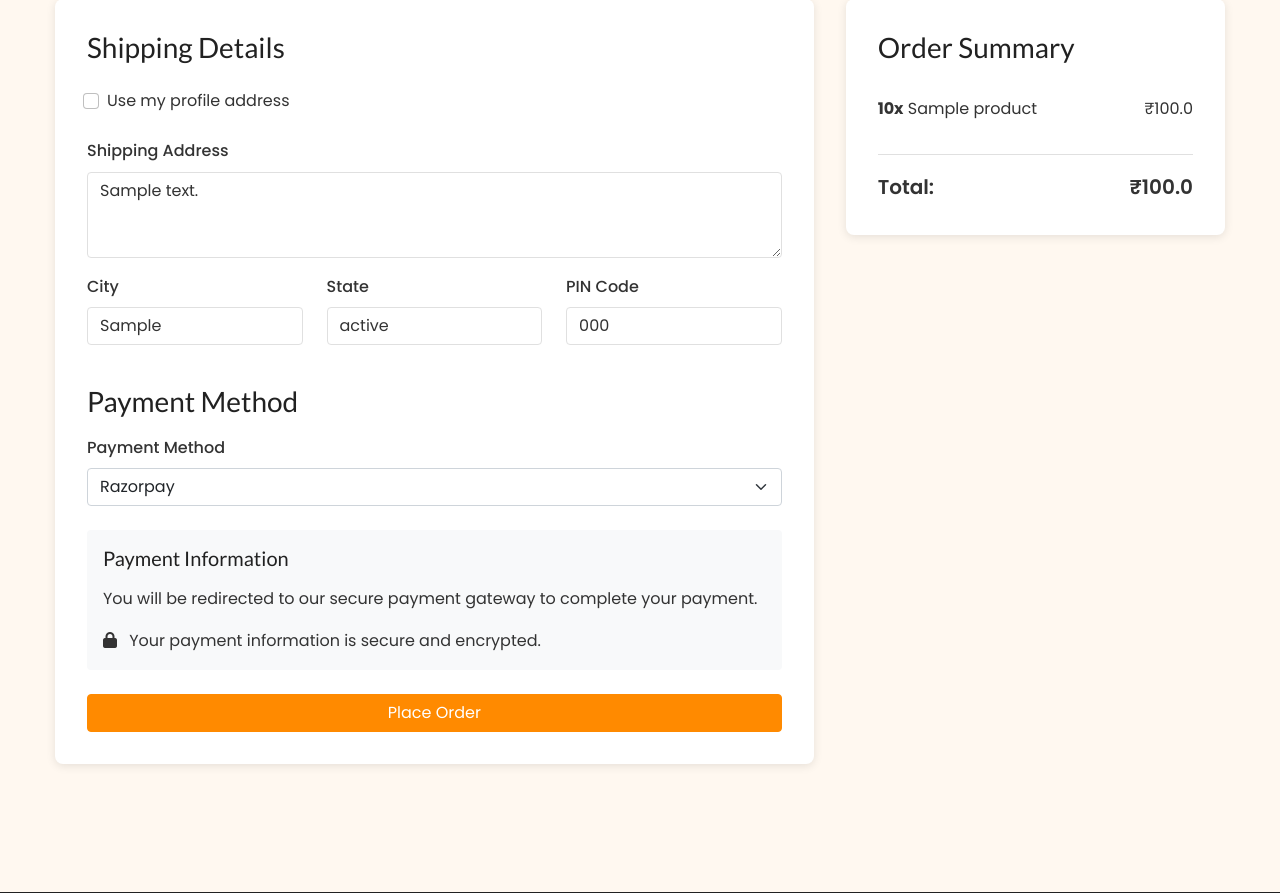
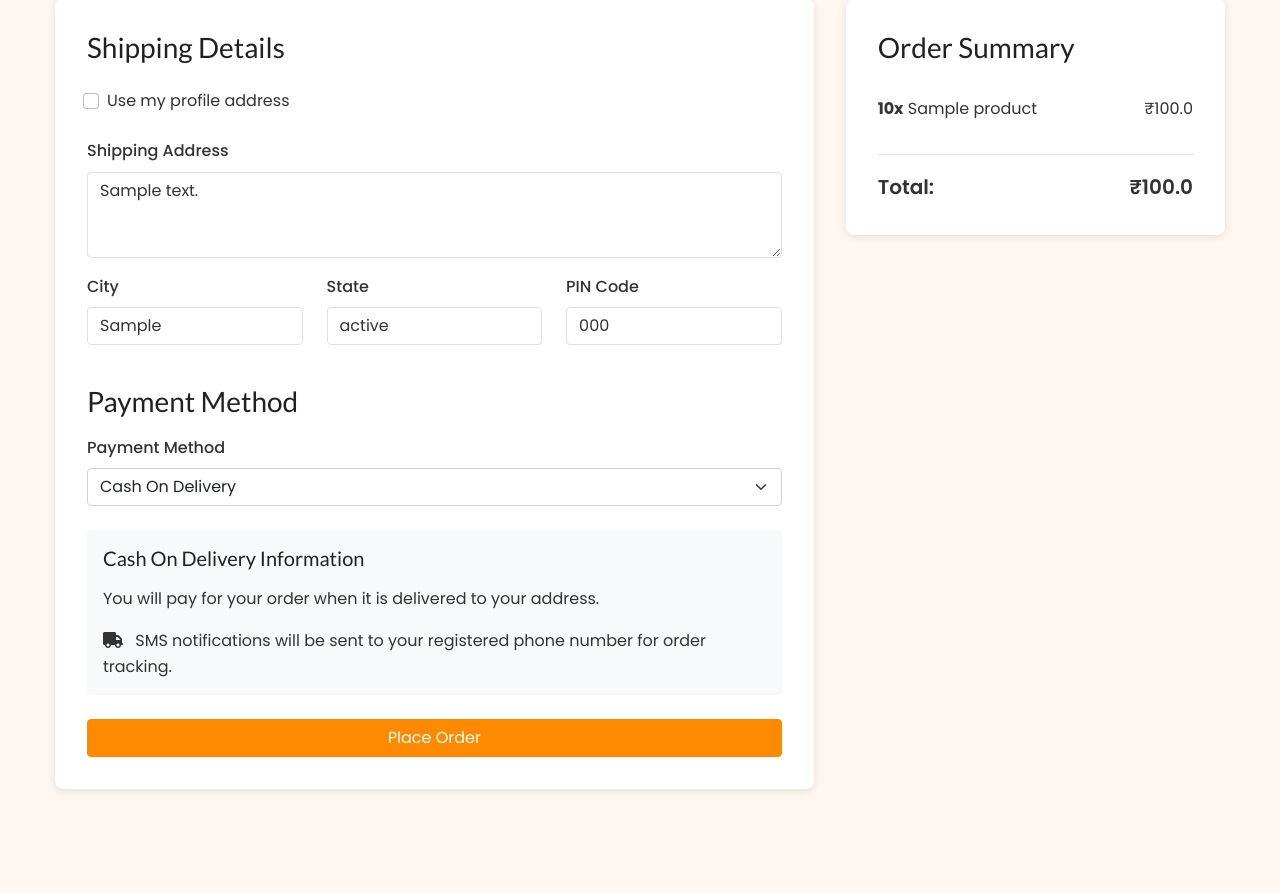
Before and after one commit to SohamDhokale/AaplaBazaar-GI-Tag-E-Commerce-Platform-, a Flask app: page /checkout in a window 1280 px wide. Shown: the part 231-1124 px from the top of the page. Run offline with Flask 3, Linux system fonts and the light colour scheme; a user stored in the database is signed in; tables that the repository leaves empty hold one stand-in row (values such as "Sample post"); some libraries are stand-ins or nearby versions.

Commit message:
Implement Cash on Delivery payment option and order tracking.
Replit-Commit-Author: Agent
Replit-Commit-Session-Id: 2e41757d-d851-40d9-aecb-df64abd9e3f5
Replit-Commit-Screenshot-Url: https://storage.googleapis.com/screenshot-production-us-central1/d2647144-8667-48b5-9737-e9d21b08a458/78c43143-b23e-4f69-b442-8689c67ed42b.jpg

```diff
--- a/forms.py
+++ b/forms.py
@@ -64,5 +64,5 @@ class CheckoutForm(FlaskForm):
     shipping_city = StringField('City', validators=[DataRequired()])
     shipping_state = StringField('State', validators=[DataRequired()])
     shipping_pincode = StringField('PIN Code', validators=[DataRequired(), Length(min=6, max=10)])
-    payment_method = SelectField('Payment Method', choices=[('razorpay', 'Razorpay')], validators=[DataRequired()])
+    payment_method = SelectField('Payment Method', choices=[('cod', 'Cash On Delivery')], validators=[DataRequired()])
     submit = SubmitField('Place Order')
--- a/routes.py
+++ b/routes.py
@@ -5,15 +5,11 @@ from flask import render_template, flash, redirect, url_for, request, jsonify, s
 from flask_login import login_user, logout_user, current_user, login_required
 from urllib.parse import urlparse
 from werkzeug.security import generate_password_hash
-import stripe
 
 from app import app, db
 from models import User, Product, Order, OrderItem, CartItem, WishlistItem, OrderTracking
 from forms import LoginForm, RegistrationForm, ProductForm, CheckoutForm
-from utils import send_sms_notification, create_payment_session, generate_order_tracking
-
-# Stripe configuration
-stripe.api_key = os.environ.get('STRIPE_SECRET_KEY', 'sk_test_your_stripe_key')
+from utils import send_sms_notification, generate_order_tracking
 
 # Home page
 @app.route('/')
@@ -323,8 +319,8 @@ def checkout():
             shipping_city=form.shipping_city.data,
             shipping_state=form.shipping_state.data,
             shipping_pincode=form.shipping_pincode.data,
-            status='Pending',
-            payment_status='Pending'
+            status='Processing',
+            payment_status='Pending'  # For Cash on Delivery
         )
         db.session.add(order)
         db.session.flush()  # Get the order ID
@@ -339,36 +335,41 @@ def checkout():
             )
             db.session.add(order_item)
 
-        # Save the order in the session for use after payment
-        session['order_id'] = order.id
+        # Generate a tracking number
+        order.tracking_number = f'AAPLA{order.id}{datetime.utcnow().strftime("%Y%m%d%H%M")}'
 
-        # Create Stripe checkout session
-        success_url = url_for('payment_success', _external=True)
-        cancel_url = url_for('payment_cancel', _external=True)
+        # Generate estimated delivery date and tracking updates
+        tracking_updates, estimated_delivery = generate_order_tracking(order)
+        order.estimated_delivery = estimated_delivery
 
-        # Add some logging
-        app.logger.info(f"Creating Stripe checkout session for order {order.id} with total amount {total}")
+        # Add tracking information
+        for update in tracking_updates:
+            tracking = OrderTracking(
+                order_id=order.id,
+                status=update['status'],
+                location=update['location'],
+                timestamp=update['timestamp'],
+                description=update['description']
+            )
+            db.session.add(tracking)
 
-        checkout_session = create_payment_session(cart_items, total, success_url, cancel_url)
+        # Clear the user's cart
+        CartItem.query.filter_by(user_id=current_user.id).delete()
 
-        if checkout_session:
-            # Update order with payment ID
-            order.payment_id = checkout_session.id
-            db.session.commit()
+        # Commit all changes
+        db.session.commit()
 
-            app.logger.info(f"Redirecting to Stripe checkout: {checkout_session.url}")
-            # Redirect to Stripe checkout
-            return redirect(checkout_session.url)
+        # Send SMS notification
+        message = f"Thank you for shopping with AaplaBazaar! Your order #{order.id} has been confirmed. Track your order with ID: {order.tracking_number}"
+        send_result = send_sms_notification(current_user.phone, message)
+
+        if send_result:
+            app.logger.info(f"SMS notification sent successfully for order {order.id}")
         else:
-            app.logger.error("Failed to create Stripe checkout session")
+            app.logger.warning(f"Failed to send SMS notification for order {order.id}")
 
-            # Check if we have a publishable key issue
-            if os.environ.get('STRIPE_SECRET_KEY', '').startswith('pk_'):
-                flash('Payment processing error: Invalid API key configuration. Please contact the administrator.', 'danger')
-            else:
-                flash('Payment processing error. The payment gateway is currently unavailable. Please try again later or contact support.', 'danger')
-
-            return redirect(url_for('checkout'))
+        flash('Your order has been placed successfully! You will receive an SMS with tracking details.', 'success')
+        return redirect(url_for('order_confirmation', order_id=order.id))
 
     return render_template('checkout.html',
                            title='Checkout',
@@ -376,73 +377,7 @@ def checkout():
                            total=total,
                            form=form)
 
-@app.route('/payment/success')
-@login_required
-def payment_success():
-    # Get the order from the session
-    order_id = session.get('order_id')
-    if not order_id:
-        flash('No order information found.', 'danger')
-        return redirect(url_for('index'))
 
-    order = Order.query.get_or_404(order_id)
-
-    # Verify that the order belongs to the current user
-    if order.user_id != current_user.id:
-        abort(403)
-
-    # Update order status
-    order.payment_status = 'Completed'
-    order.status = 'Processing'
-
-    # Generate a tracking number
-    order.tracking_number = f'AAPLA{order.id}{datetime.utcnow().strftime("%Y%m%d%H%M")}'
-
-    # Generate estimated delivery date (5-7 days from now)
-    tracking_updates, estimated_delivery = generate_order_tracking(order)
-    order.estimated_delivery = estimated_delivery
-
-    # Add tracking information
-    for update in tracking_updates:
-        tracking = OrderTracking(
-            order_id=order.id,
-            status=update['status'],
-            location=update['location'],
-            timestamp=update['timestamp'],
-            description=update['description']
-        )
-        db.session.add(tracking)
-
-    # Clear the user's cart
-    CartItem.query.filter_by(user_id=current_user.id).delete()
-
-    db.session.commit()
-
-    # Send SMS notification
-    message = f"Thank you for shopping with AaplaBazaar! Your order #{order.id} has been confirmed. Track your order with ID: {order.tracking_number}"
-    send_sms_notification(current_user.phone, message)
-
-    # Clear the order from session
-    session.pop('order_id', None)
-
-    flash('Payment successful! Your order has been placed.', 'success')
-    return redirect(url_for('order_confirmation', order_id=order.id))
-
-@app.route('/payment/cancel')
-@login_required
-def payment_cancel():
-    # Get the order from the session
-    order_id = session.get('order_id')
-    if order_id:
-        order = Order.query.get(order_id)
-        if order and order.user_id == current_user.id:
-            # Mark order as cancelled
-            order.status = 'Cancelled'
-            order.payment_status = 'Failed'
-            db.session.commit()
-
-    flash('Payment was cancelled. Your order has not been placed.', 'warning')
-    return redirect(url_for('cart'))
 
 @app.route('/order/confirmation/<int:order_id>')
 @login_required
--- a/templates/checkout.html
+++ b/templates/checkout.html
@@ -76,9 +76,9 @@
                     </div>
 
                     <div class="payment-info bg-light p-3 rounded mb-4">
-                        <h5 class="mb-3">Payment Information</h5>
-                        <p>You will be redirected to our secure payment gateway to complete your payment.</p>
-                        <p class="mb-0"><i class="fas fa-lock me-2"></i> Your payment information is secure and encrypted.</p>
+                        <h5 class="mb-3">Cash On Delivery Information</h5>
+                        <p>You will pay for your order when it is delivered to your address.</p>
+                        <p class="mb-0"><i class="fas fa-truck me-2"></i> SMS notifications will be sent to your registered phone number for order tracking.</p>
                     </div>
 
                     <div class="d-grid">
@@ -111,6 +111,6 @@
 </section>
 
 {% block extra_js %}
-<script src="{{ url_for('static', filename='js/payment.js') }}"></script>
+
 {% endblock %}
 {% endblock %}
```
Also changed, not shown: utils.py (+0 -60 lines).
